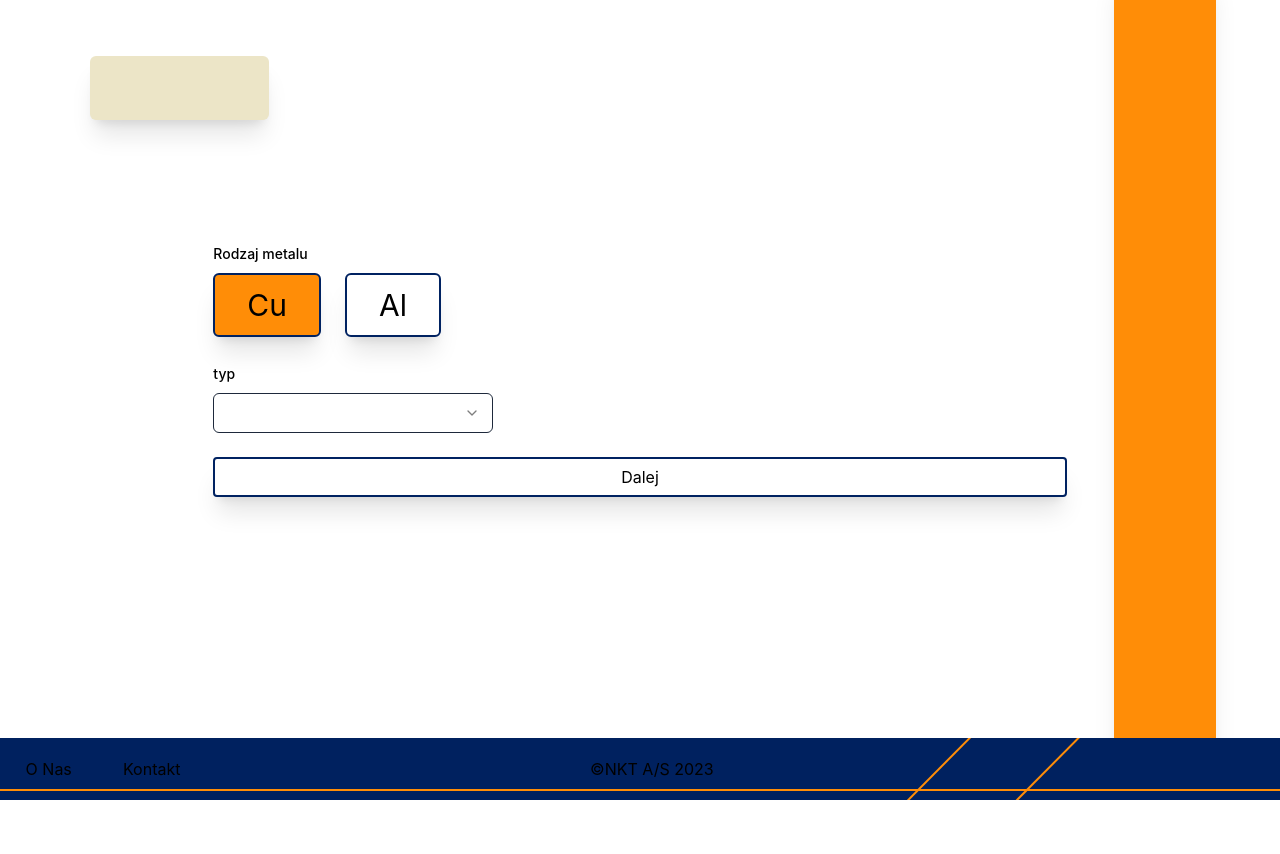
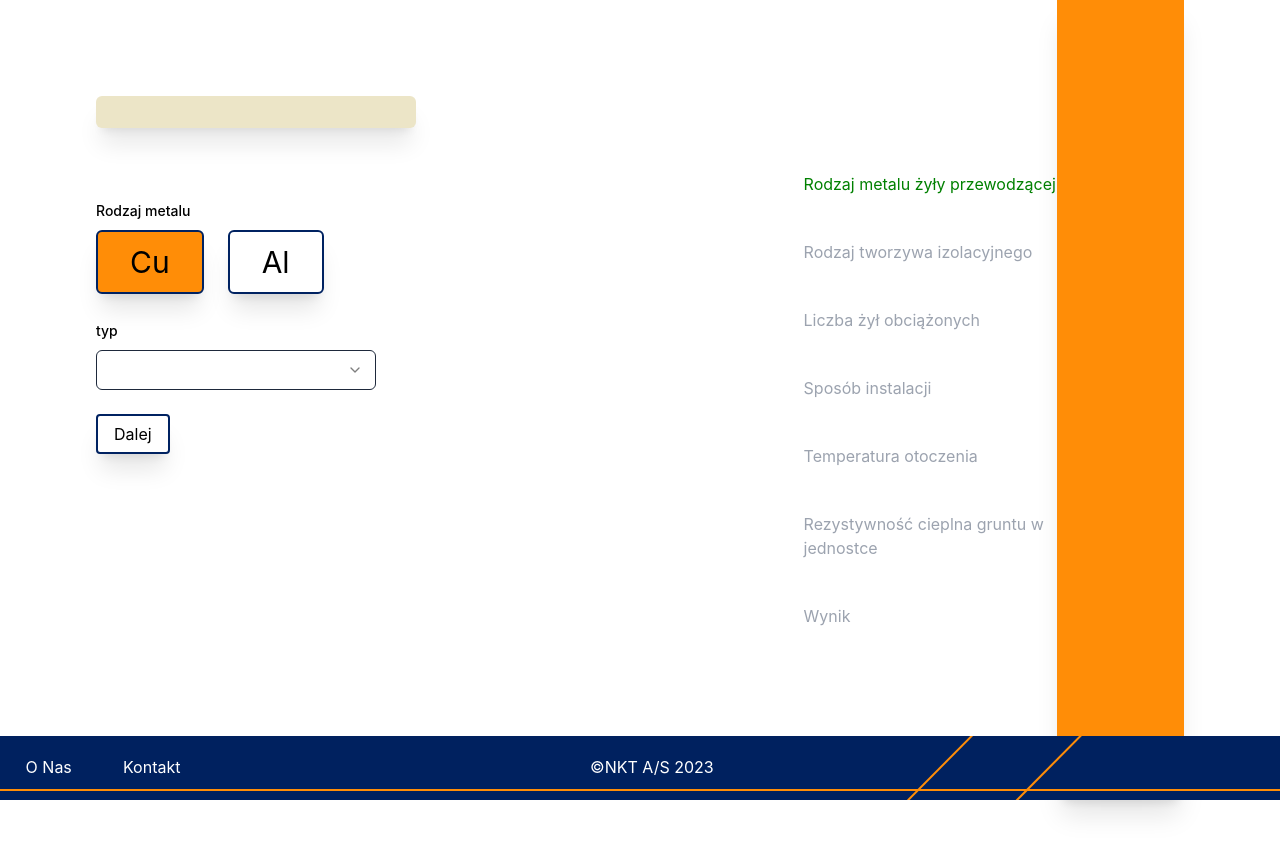
Before and after one commit to kriskros341/nkt-app, a React (Vite) app: page / in a window 1280 px wide. Shown: the top 854 px of the page. Before the commit the page ends 800 px from the top, so only its background shows below. Built offline with nearby package versions, Linux system fonts and the light colour scheme.

Commit message:
Added buttons and colouring

```diff
--- a/package.json
+++ b/package.json
@@ -18,6 +18,7 @@
     "clsx": "^2.0.0",
     "lucide-react": "^0.294.0",
     "react": "^18.2.0",
+    "react-custom-scrollbars-2": "^4.5.0",
     "react-dom": "^18.2.0",
     "react-hook-form": "^7.48.2",
     "tailwind-merge": "^2.0.0",
--- a/src/App.tsx
+++ b/src/App.tsx
@@ -49,14 +49,18 @@ function App() {
   console.log(userData);
 
   return (
-    <>
-      <div className="flex flex-col items-center justify-center flex-1 gap-4">
-        <ActionTitleLine />
-        {steps[step]()}
-        <VerticalLine />
+    <main className="flex flex-col h-screen">
+      <div style={{flex: "100%"}} className="flex justify-center gap-4">
+        <div style={{ flex: 5 }} className="p-24">
+          <ActionTitleLine />
+          {steps[step]()}
+        </div>
+        <div style={{ flex: 4 }} className="sticky top-0 h-screen">
+          <VerticalLine step={step} setStep={setStep} />
+        </div>
       </div>
       <Footer />
-    </>
+    </main>
   );
 }
 
--- a/src/components/ActionTitleLine.css
+++ b/src/components/ActionTitleLine.css
@@ -1,8 +1,3 @@
 .action-title-line {
-    position: absolute;
     background-color: #ECE5C7;
-    height: 8%;
-    width: 14%;
-    left: 7%;
-    top: 7%;
 }
--- a/src/components/ActionTitleLine.tsx
+++ b/src/components/ActionTitleLine.tsx
@@ -2,7 +2,7 @@ import React from 'react';
 import './ActionTitleLine.css';
 
 const VerticalLine: React.FC = () => {
-  return <div className="action-title-line shadow-xl rounded-md"></div>;
+  return <div className="shadow-xl rounded-md p-4 action-title-line inline-block w-80 mb-16"></div>;
 };
 
 export default VerticalLine;
--- a/src/components/Footer.css
+++ b/src/components/Footer.css
@@ -2,7 +2,7 @@
     position: relative;
     overflow: hidden;
     width: 100%;
-    height: 4%;
+    height: 4rem;
     left: 0px;
     background-color: #00215F;
 }
--- a/src/components/Footer.tsx
+++ b/src/components/Footer.tsx
@@ -3,11 +3,11 @@ import './Footer.css';
 
 const Footer: React.FC = () => {
   return (
-    <footer className="Footer inner-shadow">
+    <footer style={{flex: "0 0 4rem"}} className="Footer inner-shadow sticky bottom-0">
       <ul>
-        <li className="left"><a href="https://www.nkt.com.pl/o-nas">O Nas</a></li>
-        <li className="left"><a href="https://www.nkt.com.pl/kontakt">Kontakt</a></li>
-        <li className='center'>©NKT A/S 2023</li>
+        <li className="left text-white"><a href="https://www.nkt.com.pl/o-nas">O Nas</a></li>
+        <li className="left text-white"><a href="https://www.nkt.com.pl/kontakt">Kontakt</a></li>
+        <li className='center text-white'>©NKT A/S 2023</li>
         <hr className="horizontal-mini"/>
         <hr className="rotated1"/>
         <hr className="rotated2"/>
--- a/src/components/VerticalLine.css
+++ b/src/components/VerticalLine.css
@@ -1,7 +1,7 @@
 .vertical-line {
-    position: absolute;
-    height: 100%;
-    width: 8%;
     background-color: #FF8D07;
-    right: 5%;
   }
+
+.green-text {
+    color: green;
+}
--- a/src/components/VerticalLine.tsx
+++ b/src/components/VerticalLine.tsx
@@ -1,8 +1,58 @@
-import React from 'react';
+import React, { useState } from 'react';
 import './VerticalLine.css';
 
-const VerticalLine: React.FC = () => {
-  return <div className="vertical-line shadow-xl"></div>;
+const VerticalLine: React.FC = (props: {setStep: any, step:number}) => {
+
+  return <div className="flex justify-stretch h-full">
+    <div style={{ flex: 4 }} className="h-full">
+        <ul className="flex flex-col justify-evenly h-full py-32">
+            <li onClick={() => {
+                }}
+                className={props.step === 0 ? "green-text" : props.step > 0 ? "text-black" : "text-gray-400"}
+                >
+                Rodzaj metalu żyły przewodzącej
+            </li>
+            <li onClick={() => {
+                }}
+                className={props.step === 1 ? "green-text" : props.step > 1 ? "text-black" : "text-gray-400"}
+                >
+                Rodzaj tworzywa izolacyjnego
+            </li>
+            <li onClick={() => {
+                }}
+                className={props.step === 2 ? "green-text" : props.step > 2 ? "text-black" : "text-gray-400"}
+                >
+                Liczba żył obciążonych
+            </li>
+            <li onClick={() => {
+                }}
+                className={props.step === 3 ? "green-text" : props.step > 3 ? "text-black" : "text-gray-400"}
+                >
+                Sposób instalacji
+            </li>
+            <li onClick={() => {
+                }}
+                className={props.step === 4 ? "green-text" : props.step > 4 ? "text-black" : "text-gray-400"}
+                >
+                Temperatura otoczenia
+            </li>
+            <li onClick={() => {
+                }}
+                className={props.step === 5 ? "green-text" : props.step > 5 ? "text-black" : "text-gray-400"}
+                >
+                Rezystywność cieplna gruntu
+                w jednostce
+            </li>
+            <li onClick={() => {
+                }}
+                className={props.step === 6 ? "green-text" : props.step > 6 ? "text-black" : "text-gray-400"}
+                >
+                Wynik
+            </li>
+        </ul>
+    </div>
+    <div style={{ flex: 2 }} className="vertical-line shadow-xl relative h-full mr-24"></div>
+  </div>;
 };
 
 export default VerticalLine;
--- a/src/step-one.tsx
+++ b/src/step-one.tsx
@@ -62,7 +62,7 @@ const StepOne: React.FC<Props> = ({
   return (
     <Form {...form}>
       <form onSubmit={form.handleSubmit(onSubmit)} className="w-2/3 space-y-6">
-        <div className="flex flex-col gap-6">
+        <div className="flex flex-col gap-6 items-start">
           <FormField
             control={form.control}
             name="metal"
```
Also changed, not shown: src/index.css (line endings or trailing spaces), 1 other file (tests, documents, lock files or other folders).
